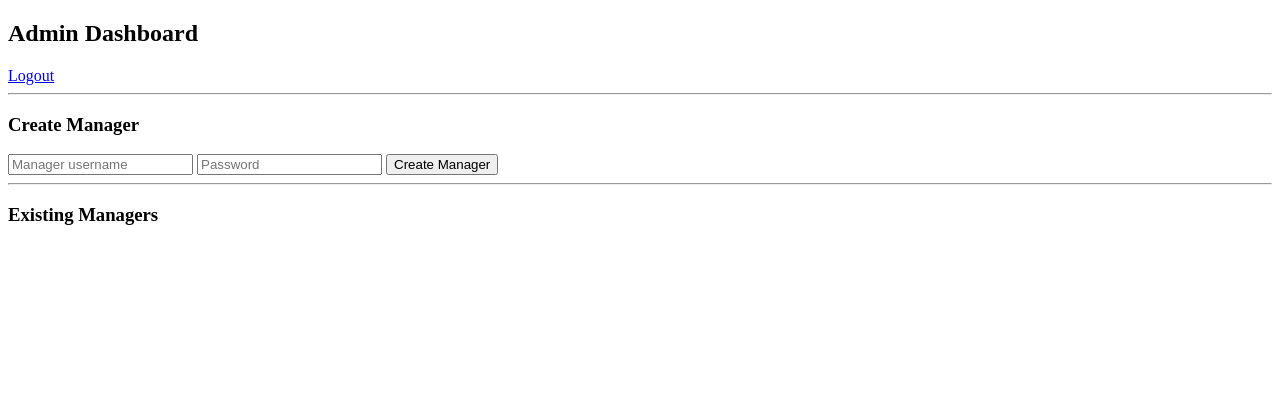
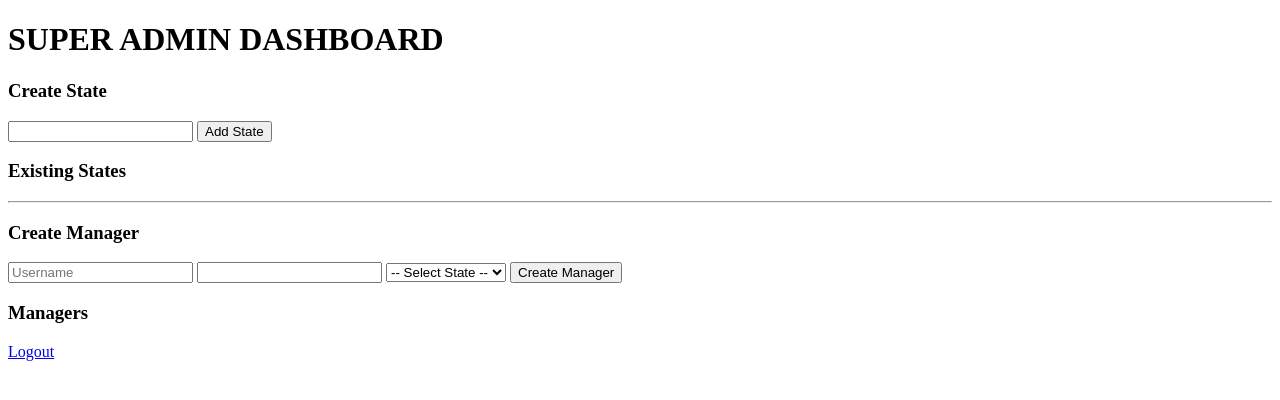
Before and after one commit to Rahulrai23/lead-calling-app, a Flask app: page /admin in a window 1280 px wide. Shown: the top 400 px of the page. Run offline with Flask 3, Linux system fonts and the light colour scheme; a user stored in the database is signed in; data that the repository does not hold is empty; some libraries are stand-ins or nearby versions.

Commit message:
Update admin.html

```diff
--- a/templates/admin.html
+++ b/templates/admin.html
@@ -1,30 +1,48 @@
 <!DOCTYPE html>
 <html>
-<head>
-  <title>Admin Dashboard</title>
-</head>
+<head><title>Admin</title></head>
 <body>
 
-<h2>Admin Dashboard</h2>
-<a href="/logout">Logout</a>
+<h1>SUPER ADMIN DASHBOARD</h1>
+
+<h3>Create State</h3>
+<form method="POST">
+  <input name="state" required>
+  <button>Add State</button>
+</form>
+
+<h3>Existing States</h3>
+<ul>
+{% for s in states %}
+  <li>{{ s[1] }}</li>
+{% endfor %}
+</ul>
 
 <hr>
 
 <h3>Create Manager</h3>
 <form method="POST" action="/create_manager">
-  <input name="username" placeholder="Manager username" required>
-  <input name="password" type="password" placeholder="Password" required>
+  <input name="username" placeholder="Username" required>
+  <input name="password" type="password" required>
+
+  <select name="state_id" required>
+    <option value="">-- Select State --</option>
+    {% for s in states %}
+      <option value="{{ s[0] }}">{{ s[1] }}</option>
+    {% endfor %}
+  </select>
+
   <button>Create Manager</button>
 </form>
 
-<hr>
-
-<h3>Existing Managers</h3>
+<h3>Managers</h3>
 <ul>
 {% for m in managers %}
-  <li>{{ m[1] }}</li>
+  <li>{{ m[0] }} — {{ m[1] }}</li>
 {% endfor %}
 </ul>
 
+<a href="/logout">Logout</a>
+
 </body>
 </html>
```
